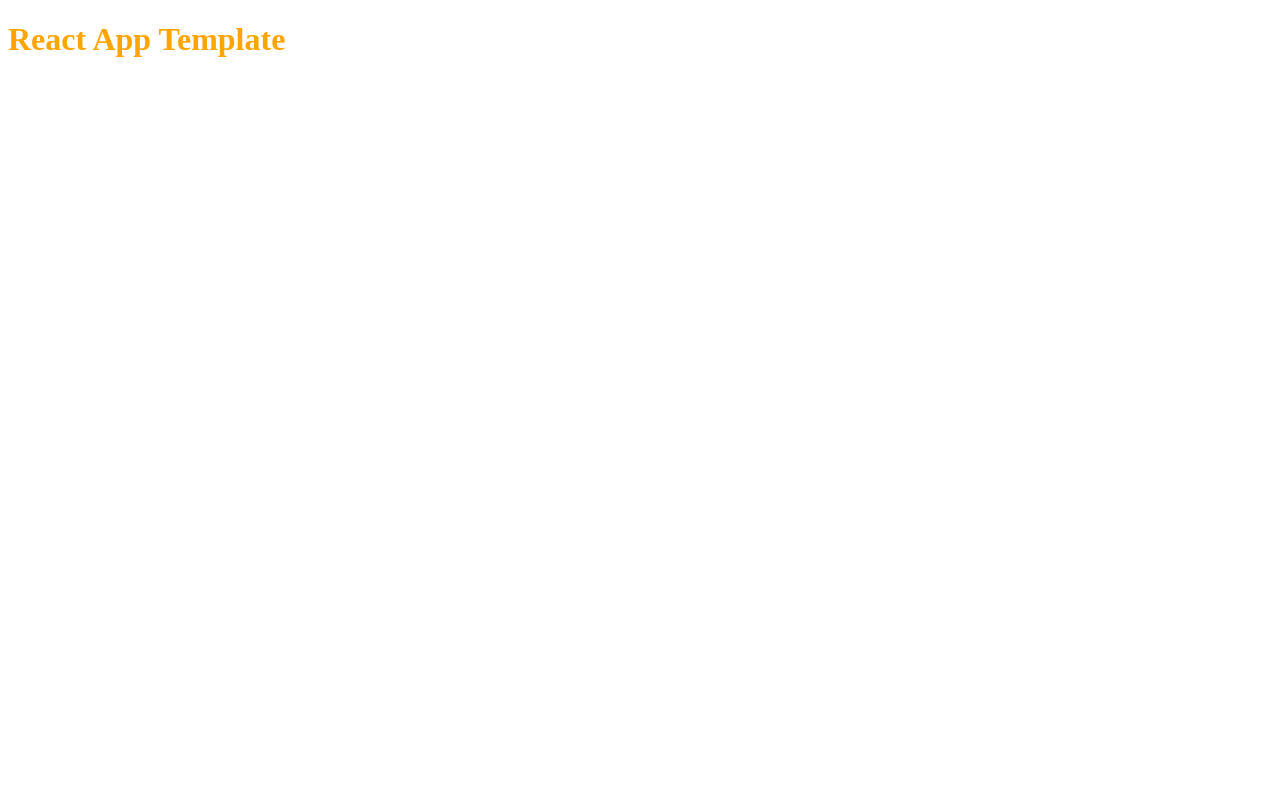
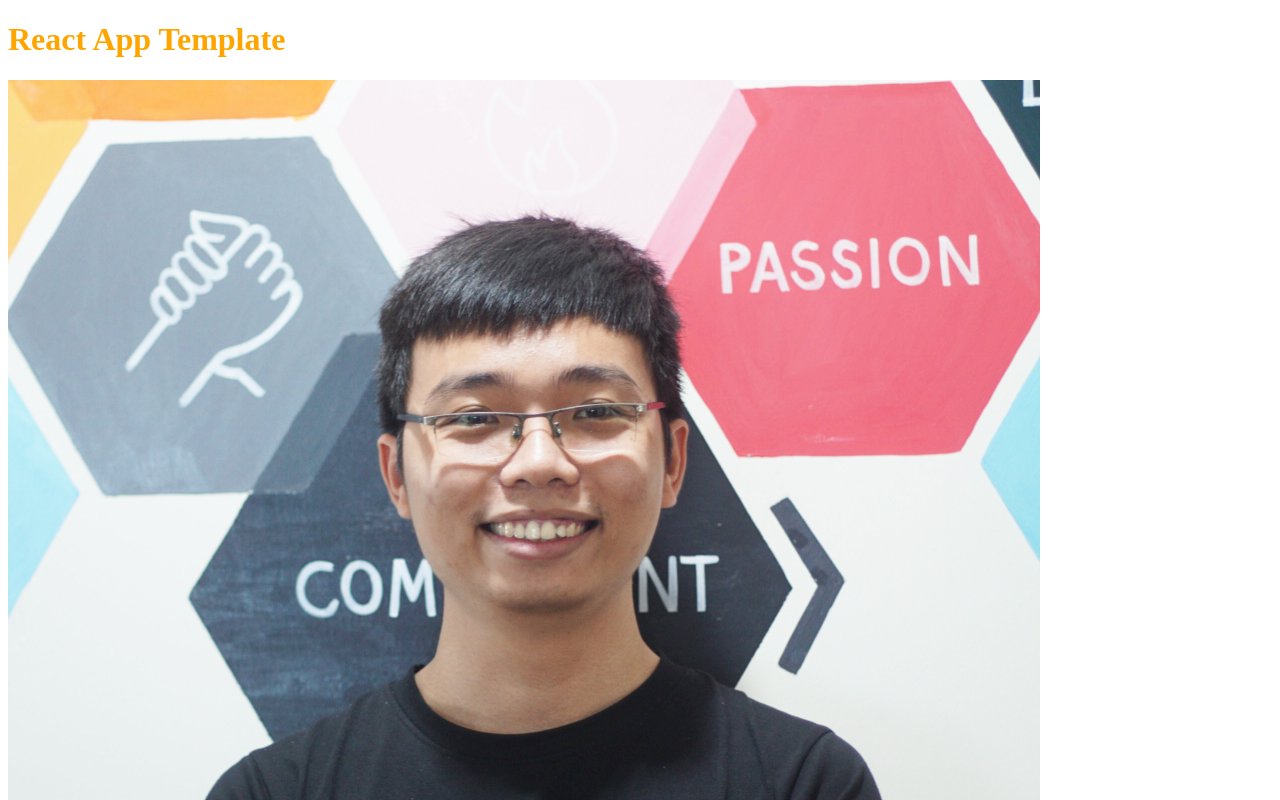
Before and after one commit to khanhduy62/react-template, a JavaScript app: page / in a window 1280 px wide. Shown: the top 800 px of the page. Built offline with nearby package versions, Linux system fonts and the light colour scheme.

Commit message:
asset resource

```diff
--- a/src/App.js
+++ b/src/App.js
@@ -1,9 +1,9 @@
 import './styles.css';
-// import AVATAR from './duy-avatar.png';
+import AVATAR from './duy-avatar.png';
 
 export const App = () => {
   return <>
     <h1>React App Template</h1>
-    {/* <img src={AVATAR} alt="My Avatar" /> */}
+    <img src={AVATAR} alt="My Avatar" />
   </>
 }
--- a/webpack/webpack.config.js
+++ b/webpack/webpack.config.js
@@ -21,6 +21,10 @@ module.exports = {
         test: /\.css$/,
         use: ['style-loader', 'css-loader'],
       },
+      {
+        test: /\.(?:ico|gif|png|jpg|jpeg)$/i,
+        type: 'asset/resource',
+      },
     ],
   },
   output: {
```
